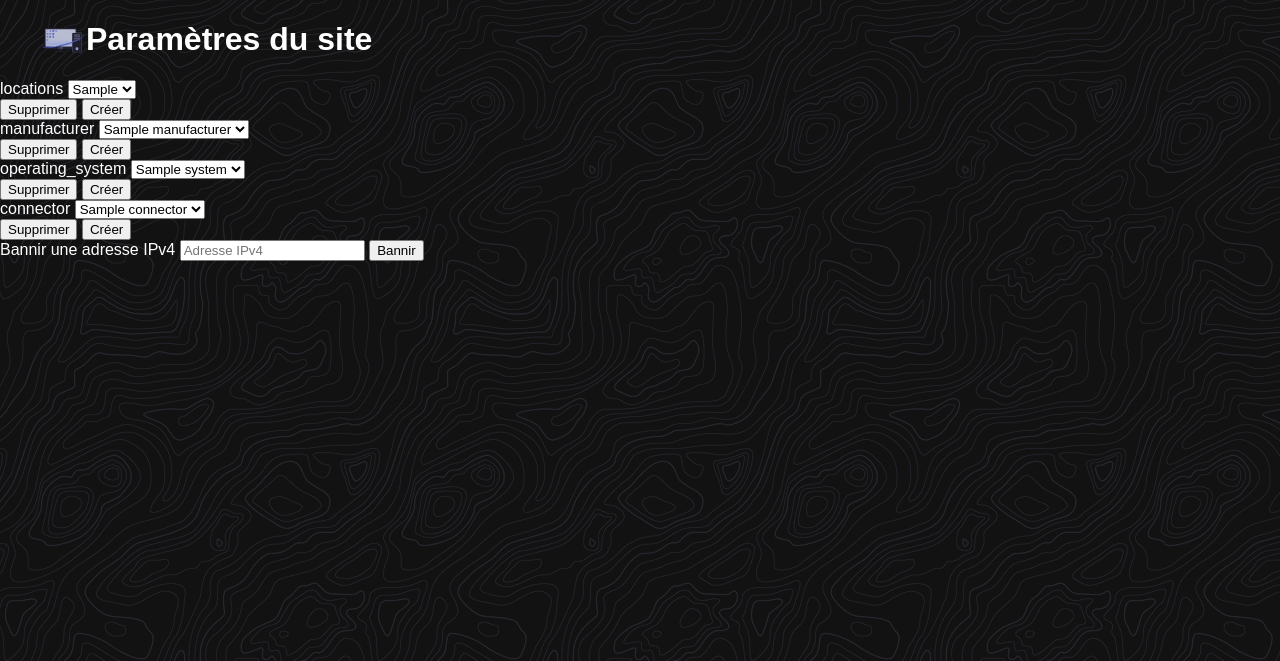
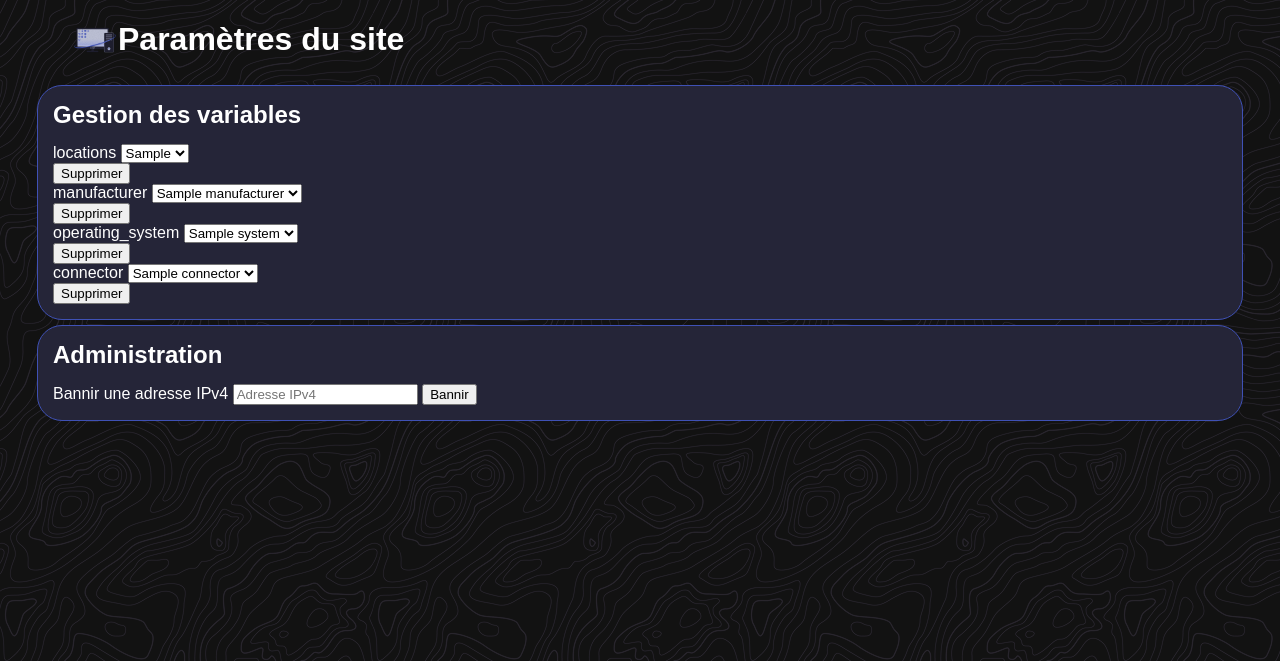
Before and after one commit to Xanoor/KeepIT-SAE, a PHP site: page /stat3/admin-settings.php in a window 1280 px wide. Shown: the part 54-715 px from the top of the page. Run offline with PHP 8.4, Linux system fonts and the light colour scheme; a user stored in the database is signed in; tables that the repository leaves empty hold one stand-in row (values such as "Sample post").

Commit message:
Simplify variable creation UI: remove per-group create, add global create modal.

```diff
--- a/src/fragments/header.php
+++ b/src/fragments/header.php
@@ -12,8 +12,7 @@
     }
 
     require_once __DIR__ . '/../includes/maintenance-fnc.php';
-    $test = checkMaintenance();
-    echo $test;
+    checkMaintenance();
 
 ?>
 <header>
--- a/src/fragments/variable-settings.php
+++ b/src/fragments/variable-settings.php
@@ -2,13 +2,12 @@
     <input type="hidden" value="<?=  $tableName ?>" name="var-name"/>
     <input type="hidden" value="<?=  $columnName ?>" name="var-column"/>
     <div>
-        <label for="var-items"><?= convertDataToFrench($tableName) ?></label>
-        <select name="var-items" id="var-items">
+        <label for="var-items-<?= $tableName ?>"><?= convertDataToFrench($tableName) ?></label>
+        <select name="var-items" id="var-items-<?= $tableName ?>">
             <?php foreach ($varItems as $item): ?>
                 <option value="<?= $item ?>"><?= $item ?></option>
             <?php endforeach; ?>
         </select>
     </div>
     <input type="submit" value="Supprimer" name="DELETE_VAR">
-    <input type="submit" value="Créer" name="CREATE_VAR">
 </form>
--- a/src/pages/admin-settings.php
+++ b/src/pages/admin-settings.php
@@ -22,6 +22,7 @@
         <meta charset="UTF-8" />
         <link rel="stylesheet" type="text/css" href="../styles/global.css" />
         <link rel="stylesheet" type="text/css" href="../styles/notification.css" />
+        <link rel="stylesheet" type="text/css" href="../styles/admin.css" />
     </head>
     <body>
         <?php include_once("../fragments/header.php"); ?>
@@ -31,6 +32,7 @@
                 <h1>Paramètres du site</h1>
             </div>
             <section class="web-variables">
+                <h2>Gestion des variables</h2>
                 <?php
                     createVariableConfig("locations", "location");
                     createVariableConfig("manufacturer", "name");
@@ -39,6 +41,7 @@
                 ?>
             </section>
             <section class="web-administration">
+                <h2>Administration</h2>
                 <form action="../actions/admin-settings_action.php" method="POST">
                     <div class="ban-ip-class">
                         <label for="IP_ADDR">Bannir une adresse IPv4</label>
@@ -50,7 +53,23 @@
                     </div>
                 </form>
             </section>
+            <div class="createVariableModal">
+                <form action="../actions/admin-settings_action.php" method="POST">
+                    <h3>Ajouter une variable</h3>
+                    <label for="TABLE_SELECT">Variable:</label>
+                    <select id="TABLE_SELECT" name="table-select">
+                        <option value="connector">Connecteurs</option>
+                        <option value="locations">Localisations</option>
+                        <option value="operating_system">Systèmes d'exploitations</option>
+                        <option value="manufacturer">Fabricants</option>
+                    </select>
 
+                    <label for="VARIABLE_VALUE_INPUT">Valeur:</label>
+                    <input type="text" name="var-value" id="VARIABLE_VALUE_INPUT">
+
+                    <input type="submit" name="CREATE_VAR" value="Ajouter">
+                </form>
+            </div>
             <!-- Notification container -->
             <div class="notifications-container" id="notificationsContainer"></div>
         </main>
@@ -58,4 +77,5 @@
     <!-- Scripts -->
     <script>const notif = <?= json_encode($notification) ?>;const notif_color = <?= json_encode($notification_color) ?>;</script>
     <script src="../scripts/notification.js"></script>
+    <script src="../scripts/admin.js"></script>
 </html>
--- a/src/pages/rgpd_table.php
+++ b/src/pages/rgpd_table.php
@@ -39,14 +39,14 @@
                     <tr>
                         <th colspan="4">Identification du traitement</th>
                         <th rowspan="2">Finalité du traitement</th>
-                        <th colspan="1">Données sensibles ?</th>
+                        <th colspan="1" rowspan="2">Données sensibles ?</th>
                     </tr>
                     <tr>
                         <th>Nom du traitement</th>
                         <th>N° / RÉF</th>
                         <th>Date de création de la fiche</th>
                         <th>Dernière mise à jour de la fiche</th>
-                        <th>Oui/non</th>
+
                     </tr>
                 </thead>
                 <tbody>
--- /dev/null
+++ b/src/scripts/admin.js
@@ -0,0 +1,13 @@
+document.addEventListener("DOMContentLoaded", () => {
+    var CREATE_VAR_BTN = document.getElementsByClassName("CREATE_VAR_BTN");
+
+    if (CREATE_VAR_BTN) {
+        Array.from(CREATE_VAR_BTN).forEach((button) => {
+            button.addEventListener("click", createVarBtn_handler);
+        });
+    }
+});
+
+function createVarBtn_handler() {
+    // TODO: open the modal
+}
--- a/src/styles/admin.css
+++ b/src/styles/admin.css
@@ -1,9 +1,9 @@
-/* Sys admin - panel admin */
 .panel-main {
     padding: 0 2.5% 2rem;
     box-sizing: border-box;
 }
 
+/* Sys admin - panel admin */
 .sys-logs {
     background-color: #000;
     color: #d4d4d4;
@@ -103,4 +103,25 @@
 }
 
 /* Web admin - admin settings */
-/* TODO: create admin settings style */
+.web-variables,
+.web-administration {
+    padding: 15px;
+    margin: 5px;
+    background: var(--alternative-color);
+    border: 1px solid var(--border-color);
+    border-radius: 25px;
+}
+
+.web-variables > h2,
+.web-administration > h2 {
+    margin: 0 0 15px 0;
+}
+
+.createVariableModal {
+    display: none;
+}
+
+.createVariableModal .show-modal {
+    display: flex;
+}
+/* TODO: create admin settings style - WIP */
```
